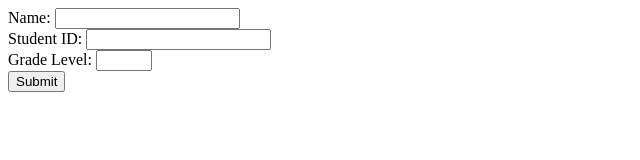
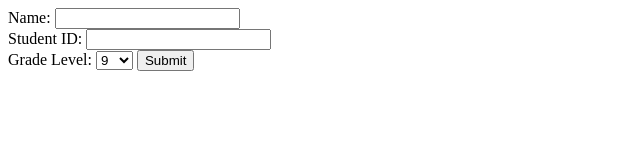
Before and after one commit to ZakLems/AP-Computer-Science-Create-Task, a plain HTML site: page index.html in a window 1280 px wide. Shown: the whole page, without its empty margins (0-640 px from the left). Drawn offline with Linux system fonts and the light colour scheme.

Commit message:
Added grade level dropdown

```diff
--- a/index.html
+++ b/index.html
@@ -8,7 +8,7 @@
 		<script type="text/javascript" src="../AP-Computer-Science-Create-Task/js/userInformation.js"></script>
 	</head>
 	<body>
-		<form>
+		<form id="basicInfo">
 			<label for="name">Name:</label>
 			<input type="text" name="name" id="name"><br>
 
@@ -16,7 +16,12 @@
 			<input type="number" name="studentID" id="studentID"><br>
 
 			<label for="gradeLevel">Grade Level:</label>
-			<input type="number" name="gradeLevel" id="gradeLevel" min="9" max="11"><br>
+			<select name="gradeLevel" id="gradeLevel">
+				<option value="9">9</option>
+				<option value="10">10</option>
+				<option value="11">11</option>
+				<option value="12">12</option>
+			</select>
 
 			<input type="button" value="Submit" onclick="
 			document.getElementById('output').innerText = JSON.stringify(new userBasics(document.getElementById('name').value, document.getElementById('gradeLevel').value, document.getElementById('studentID').value, '','',''))
--- a/js/userInformation.js
+++ b/js/userInformation.js
@@ -17,6 +17,3 @@ function course() {
     this.department;
     this.finalGrade;
 }
-
-dave = new userBasics('raza', 11, 100342969, '','','')
-console.log(dave)
```
